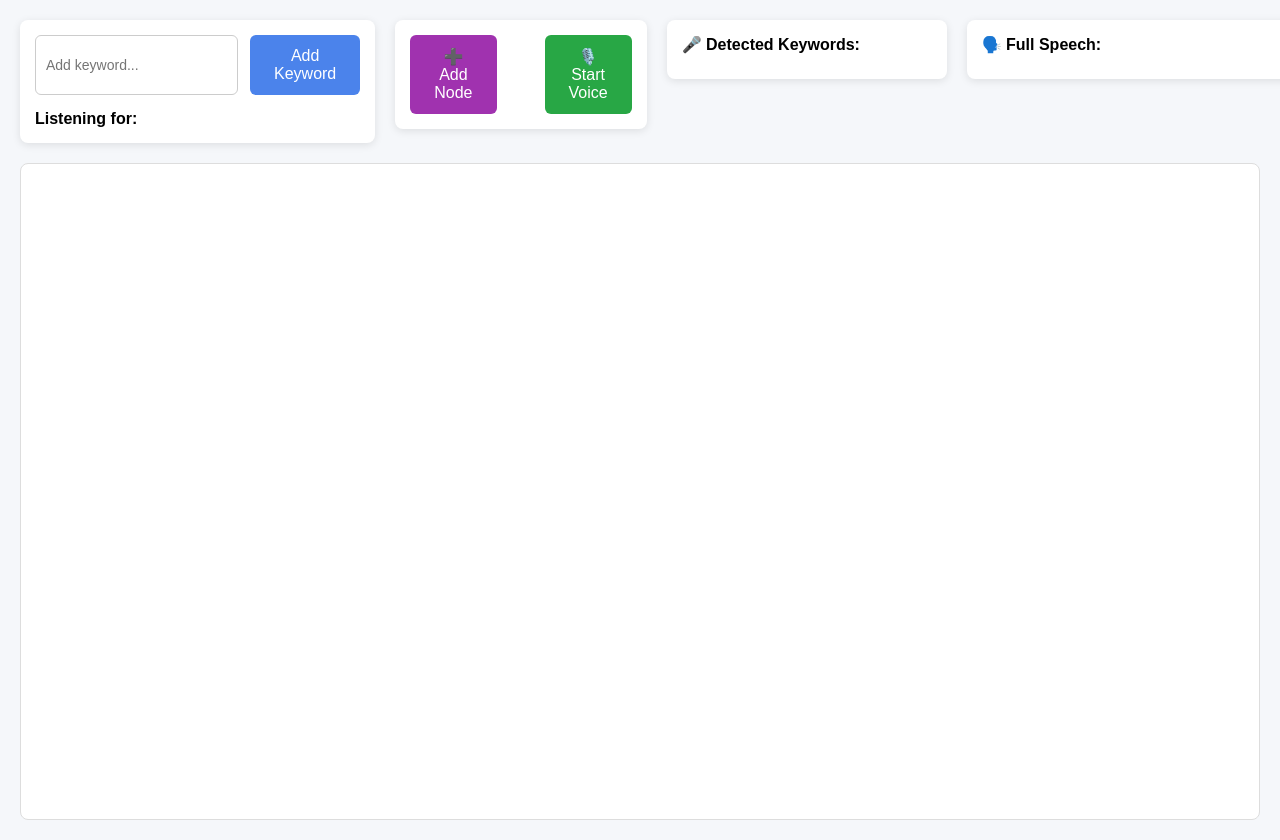
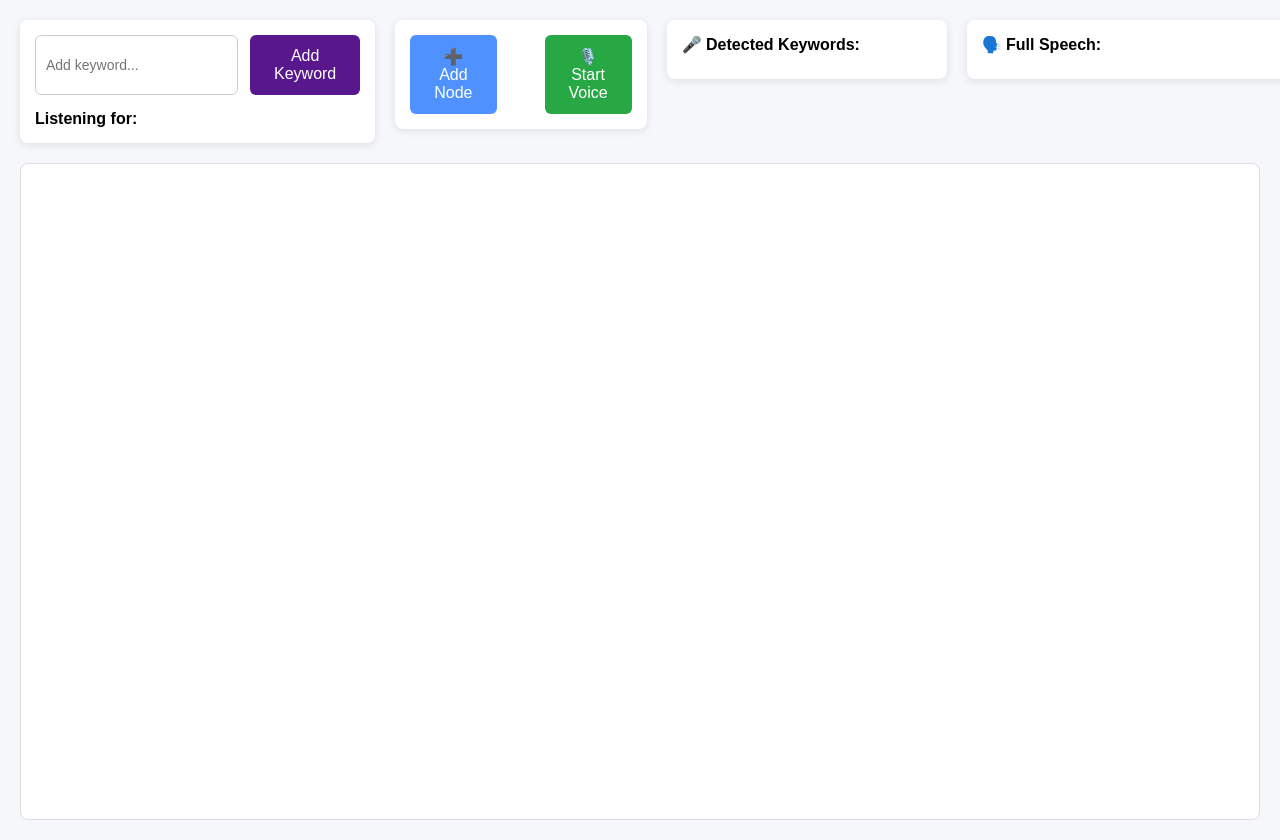
Before and after one commit to ChrisKbgr/LectureMind-Frontend, a React (Create React App) app: page / in a window 1280 px wide. Built offline with nearby package versions, Linux system fonts and the light colour scheme.

Commit message:
catch up fixes

```diff
--- a/src/MindMap.jsx
+++ b/src/MindMap.jsx
@@ -51,23 +51,24 @@ const MindMap = () => {
         {
           selector: 'node',
           style: {
-            'shape': 'ellipse',
-            'background-color': '#5567aa',
+            'shape': 'round-rectangle',
+            'background-color': '#4e91ff',
             'label': 'data(label)',
+            'color': '#fff',
+            'text-outline-width': 2,
+            'text-outline-color': '#4e91ff',
+            'font-size': 12, // Smaller font size
+            'width': '280px', // Much wider
+            'height': '100px', // Taller to fit content
+            'padding': '20px',
             'text-valign': 'center',
             'text-halign': 'center',
-            'color': '#fff',
-            'text-outline-width': 2,
-            'text-outline-color': '#5567aa',
-            'font-size': 16,
-            'padding': '15px',
-            'width': '120px', // Fixed width instead of 'label'
-            'height': '120px', // Fixed height instead of 'label'
             'text-wrap': 'wrap',
-            'text-max-width': 100,
+            'text-max-width': 260, // Increased text width
             'overlay-padding': '6px',
-            'z-index': 10,
-            'line-height': 1.2
+            'border-radius': '12px', // Rounded corners
+            'text-margin-y': 0,
+            'line-height': 1.4 // Better line spacing for readability
           }
         },
         {
@@ -180,8 +181,8 @@ const MindMap = () => {
       group: 'nodes',
       data: { id, label },
       position: {
-        x: 120 + (nodeCount * 50) % 600,
-        y: 120 + (nodeCount * 40) % 400,
+        x: 200 + (nodeCount * 100) % 1000, // Wider spacing
+        y: 200 + (nodeCount * 80) % 600,   // Taller spacing
       },
     });
 
@@ -230,7 +231,7 @@ const MindMap = () => {
       const genAI = new GoogleGenerativeAI(process.env.REACT_APP_GEMINI_API_KEY);
       const model = genAI.getGenerativeModel({ model: "gemini-2.0-flash" });
 
-      const prompt = `Generate two short, informative sentences about: ${word}. Keep it concise and factual.`;
+      const prompt = `Generate two short, informative sentences about: ${word}. Keep it concise and factual. Only two sentences and nothing more.`;
 
       const result = await model.generateContent({
         contents: [{ role: "user", parts: [{ text: prompt }] }]
--- a/src/styles/MindMap.module.css
+++ b/src/styles/MindMap.module.css
@@ -22,7 +22,6 @@
   padding: 15px;
   border-radius: 8px;
   box-shadow: 0 2px 8px rgba(0,0,0,0.1);
-  width: 500px;
 }
 
 /* Keyword input styling */
@@ -44,7 +43,7 @@
 .keywordInput button {
   display: flex;
   padding: 12px 24px;
-  background: #4b83eb;
+  background: #58178d;
   color: white;
   font-weight: 500;
   font-size: 16px;
@@ -90,7 +89,7 @@
 }
 
 .btnAdd {
-  background-color: #a032af;
+  background-color: #4e91ff;
 }
 
 .btnSuccess {
@@ -347,3 +346,28 @@
   transform: scale(1.05);
   background: #e5eaf2;
 }
+
+.aiButton {
+  padding: 10px 16px;
+  background: #6366f1;
+  color: white;
+  border: none;
+  border-radius: 6px;
+  cursor: pointer;
+  font-weight: 500;
+  font-size: 14px;
+  display: flex;
+  align-items: center;
+  justify-content: center;
+  gap: 8px;
+  width: 100%;
+}
+
+.aiButton:hover {
+  background: #4f46e5;
+}
+
+.aiButton:disabled {
+  background: #9ca3af;
+  cursor: not-allowed;
+}
```
